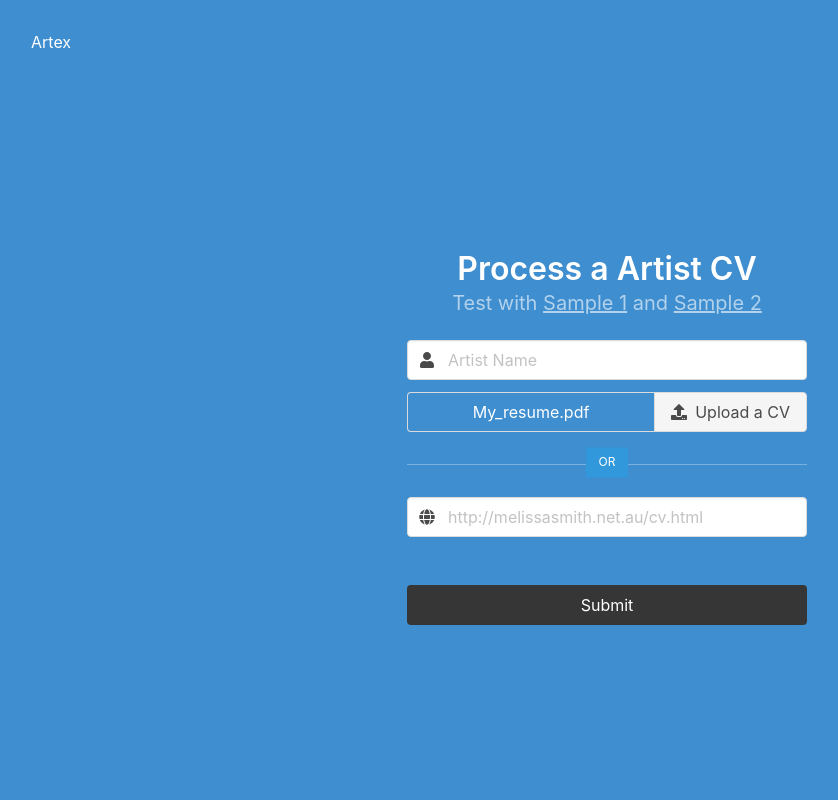
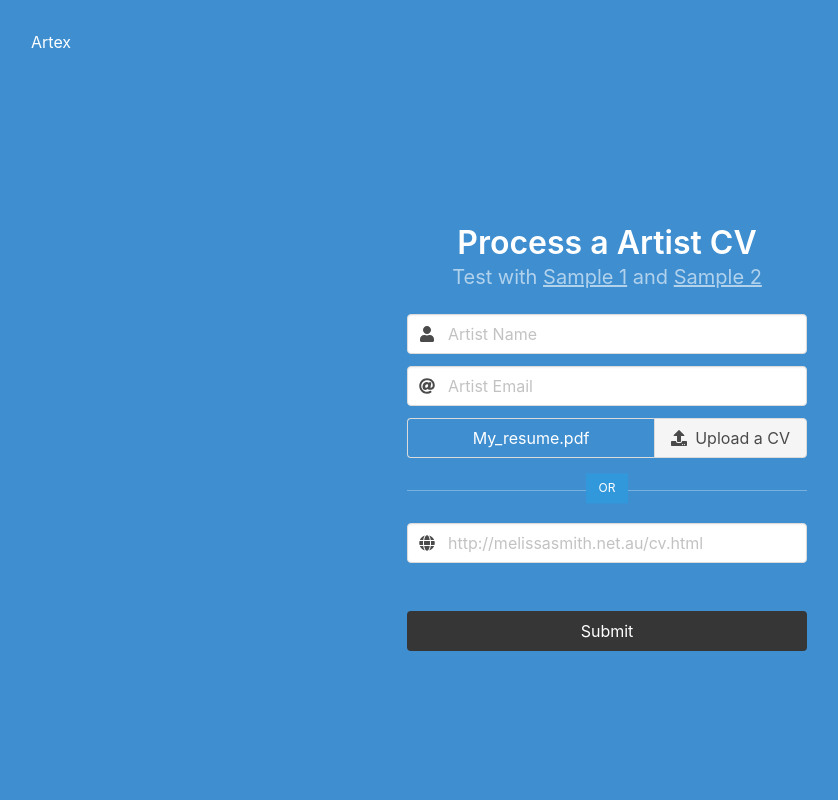
Before and after one commit to darwin403/artist-cv-parser, a Flask app: page / in a window 1280 px wide. Shown: the whole page, without its empty margins (33-871 px from the left). Run offline with Flask 2, Linux system fonts and the light colour scheme; some libraries are stand-ins or nearby versions.

Commit message:
Add email and meta data

```diff
--- a/web/app.py
+++ b/web/app.py
@@ -53,14 +53,14 @@ def save():
 
     # get artist info
     name = request.form.get("name")
-    dob = request.form.get("dob")
+    email = request.form.get("email")
 
     return redirect(
         url_for(
             "process",
             filename=filename,
             name=name if name else None,
-            dob=dob if dob else None,
+            email=email if email else None,
         )
     )
 
@@ -70,9 +70,9 @@ def save():
 def process(filename):
     # get artist info
     name = request.args.get("name")
-    dob = request.args.get("dob")
+    email = request.args.get("email")
 
-    return render_template("result.jinja2", filename=filename, name=name, dob=dob)
+    return render_template("result.jinja2", filename=filename, name=name, email=email)
 
 
 # Declare socket
@@ -90,11 +90,14 @@ def job_start(job):
         emit("job:done", {"status": "%s does not exist." % filename})
         return
 
-    # load artist info
-    artist = {"name": job.get("name"), "dob": job.get("dob")}
+    # save user info
+    meta = {
+        "input": {"name": job.get("name"), "email": job.get("email")},
+        "ip": request.remote_addr,
+    }
 
     # parse cv
-    parser = Parser(artist=artist, emit=emit)
+    parser = Parser(meta=meta, emit=emit)
     parser.process_cv(filepath)
 
     # file processing done
--- a/web/templates/home.jinja2
+++ b/web/templates/home.jinja2
@@ -129,6 +129,14 @@ $(document).ready(function(){
           </p>
         </div>
         <div class="field">
+          <p class="control has-icons-left">
+            <input class="input" type="text" name="email" placeholder="Artist Email" />
+            <span class="icon is-small is-left">
+              <i class="fas fa-at"></i>
+            </span>
+          </p>
+        </div>
+        <div class="field">
           <div class="file has-name is-right">
             <label class="file-label flex-grow">
               <input class="file-input" type="file" name="cv">
--- a/web/templates/result.jinja2
+++ b/web/templates/result.jinja2
@@ -86,7 +86,7 @@ head %}
     socket.emit("job:start", {
       filename: {{ filename|tojson|safe }},
       name: {{ name|tojson|safe }},
-      dob: {{ dob|tojson|safe }}
+      email: {{ email|tojson|safe }}
     });
 
     // update status-title
@@ -120,7 +120,6 @@ head %}
       found = true;
 
       if (meta.type === "solo_exhibitions") {
-        console.log(info);
         // hide placeholder and show exhibitions
         $(".artist-solo-exhibitions  > td:nth-child(2)").text("");
         $(".artist-solo-exhibitions-list").css("visibility", "initial");
```
Also changed, not shown: core/process.py (+33 -10 lines), README.md.
